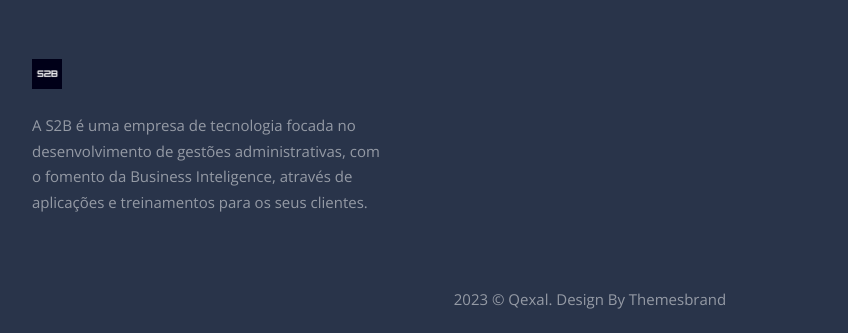
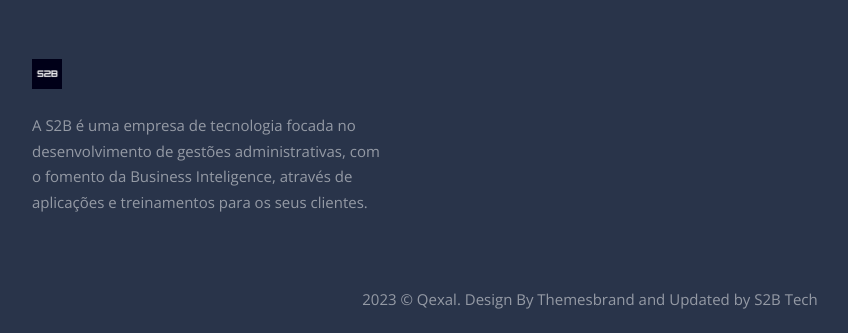
Before and after one commit to raafwill/landing_excel_academy, a Django app: page /landing/ in a window 1280 px wide. Shown: the part 2499-2832 px from the top of the page, without its empty margins (50-898 px from the left). Run offline with Django 3.2, Linux system fonts and the light colour scheme; some libraries are stand-ins or nearby versions.

Commit message:
mudando footer da pagina html

```diff
--- a/S2B/landingPage/templates/home.html
+++ b/S2B/landingPage/templates/home.html
@@ -362,7 +362,7 @@
                             <p class="text-white-50 f-15 mb-0">
                                 <script>
                                 document.write(new Date().getFullYear())
-                            </script> © Qexal. Design By Themesbrand</p>
+                            </script> © Qexal. Design By Themesbrand and Updated by S2B Tech</p>
                         </div>
                     </div>
                     <!-- end col -->
```
